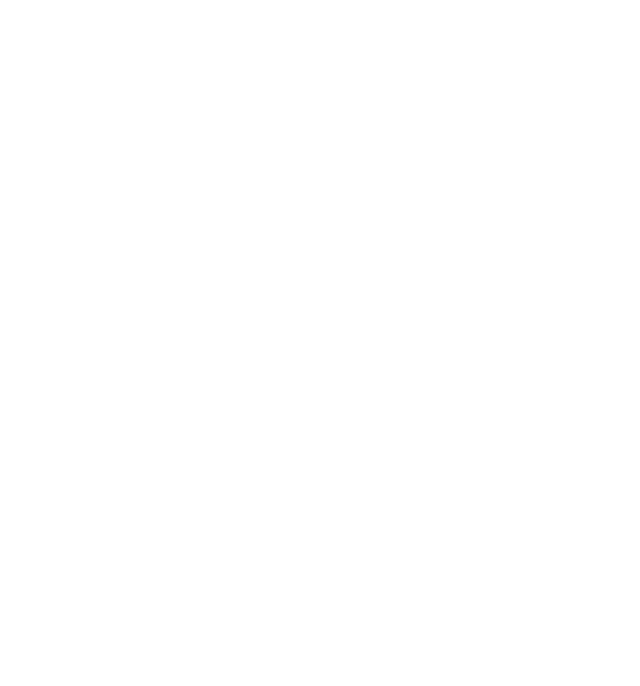
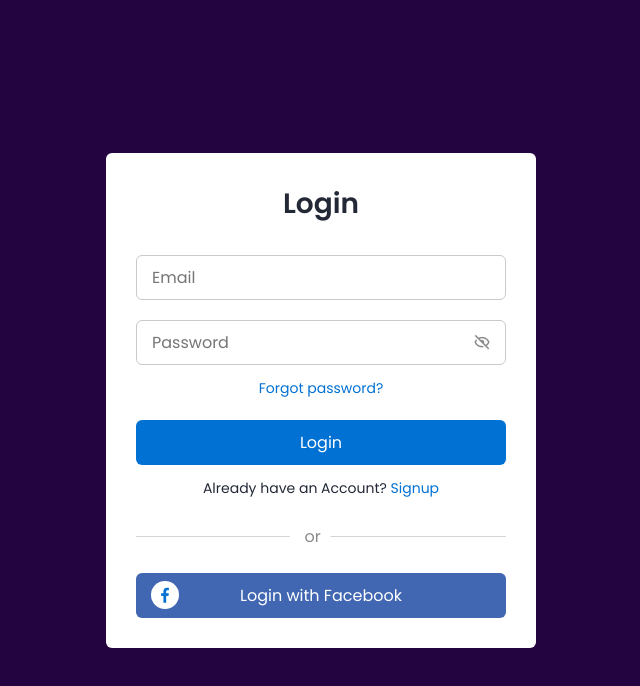
Before and after one commit to SyedaRija/Interactive-Contact-Form, a plain HTML site: page index.html in a window 1280 px wide. Shown: the whole page, without its empty margins (319-959 px from the left). Drawn offline with nearby package versions, Linux system fonts and the light colour scheme.

Commit message:
Login form

```diff
--- /dev/null
+++ b/css/style.css
@@ -0,0 +1,164 @@
+@import url('https://fonts.googleapis.com/css2?family=Poppins:ital,wght@0,100;0,200;0,300;0,400;0,500;0,600;0,700;0,800;0,900;1,100;1,200;1,300;1,400;1,500;1,600;1,700;1,800;1,900&display=swap');
+
+* {
+    margin: 0;
+    padding: 0;
+    box-sizing: border-box;
+    font-family: "Poppins", sans-serif;
+}
+
+.container {
+    height: 100vh;
+    width: 100%;
+    background-color: #240341;
+    display: flex;
+    align-items: center;
+    justify-content: center;
+}
+
+.form {
+    position: absolute;
+    max-width: 430px;
+    width: 100%;
+    padding: 30px;
+    background: #fff;
+    border-radius: 6px;
+}
+
+header {
+    font-size: 28px;
+    font-weight: 600;
+    color: #232836;
+    text-align: center;
+}
+
+form {
+    margin-top: 30px;
+}
+
+.form .field {
+    position: relative;
+    height: 45px;
+    width: 100%;
+    margin-top: 20px;
+    border-radius: 6px;
+}
+
+.field input,
+.field button {
+    height: 100%;
+    width: 100%;
+    border: none;
+    font-size: 16px;
+    font-weight: 400;
+    border-radius: 6px;
+}
+
+.field input {
+    outline: none;
+    padding: 0 15px;
+    border: 1px solid #cacaca;
+}
+
+.field input:focus {
+    border-bottom-width: 2px;
+}
+
+.eye-icon {
+    font-size: 18px;
+    color: #8b8b8b;
+    position: absolute;
+    top: 50%;
+    right: 10px;
+    transform: translateY(-50%);
+    cursor: pointer;
+    padding: 5px;
+}
+
+.field button {
+    background-color: #0171d3;
+    color: #fff;
+    transition: all 0.3s ease;
+    cursor: pointer;
+}
+
+.field button:hover {
+    background-color: #016dcb;
+}
+
+.form-link {
+    text-align: center;
+    margin-top: 10px;
+}
+
+.form-link span,
+.form-link a {
+    font-size: 14px;
+    font-weight: 400;
+    color: #232836;
+}
+
+.form a {
+    color: #0171d3;
+    text-decoration: none;
+}
+
+.form-content a:hover {
+    text-decoration: underline;
+}
+
+.line {
+    position: relative;
+    height: 1px;
+    width: 100%;
+    margin: 36px 0;
+    background-color: #d4d4d4;
+}
+
+.line::before {
+    content: "or";
+    position: absolute;
+    top: 50%;
+    right: 42%;
+    left: 47%;
+    transform: translate(-50%, -50%);
+    background-color: #fff;
+    color: #8b8b8b;
+    padding: 0 15px;
+}
+
+.media-options a {
+    display: flex;
+    align-items: center;
+    justify-content: center;
+}
+
+a.facebook{
+
+    color: #fff;
+    background-color: #4267b2;
+
+}
+a.facebook .facebook-icon{
+    height: 28px;
+    width: 28px;
+    color: #0171d3;
+    background-color: #fff;
+    font-size: 20px;
+    border-radius: 50%;
+    display: flex ;
+    align-items: center;
+    justify-content: center;
+}
+.facebook-icon{
+    position: absolute;
+    top: 50%;
+    left: 15px;
+    transform:translateY(-50%);
+}
+
+@media  screen and (max-width: 400px) {
+    .form{
+        padding: 15px 10px;
+    }
+}
--- a/index.html
+++ b/index.html
@@ -1,14 +1,59 @@
 <!DOCTYPE html>
 <html lang="en">
-<head>
-    <meta charset="UTF-8">
-    <meta name="viewport" content="width=device-width, initial-scale=1.0">
+  <head>
+    <meta charset="UTF-8" />
+    <meta name="viewport" content="width=device-width, initial-scale=1.0" />
     <title>Document</title>
-    <link rel="stylesheet" href="style.css">
-</head>
-<body>
+    <!-- CSS -->
+    <link rel="stylesheet" href="css/style.css" />
+
+    <!-- Boxicons CSS -->
+    <link
+      href="https://unpkg.com/boxicons@2.1.4/css/boxicons.min.css" rel="stylesheet"/>
+  </head>
+  <body>
+    <section class="container forms">
+        <div class="form login">
+            <div class="form-content">
+                <header>Login</header>
+
+                <form action="#">
+                    <div class="field input-field">
+                        <input type="email" placeholder="Email" class="input">
+                    </div>
+
+                    <div class="field input-field">
+                        <input type="password" placeholder="Password" class="password">
+                        <i class='bx bx-hide eye-icon'></i>
+                    </div>
+
+                    <div class="form-link">
+                        <a href="#" class="forgot-pass">Forgot password?</a>
+                    </div>
+
+                    <div class="field button-field">
+                        <button>Login</button>
+                    </div>
+
+                </form>
+                <div class="form-link">
+                    <span>Already have an Account? <a href="#" class="link Signup-link">Signup</a></span>
+                </div>
+            </div>
+
+            <div class="line"></div>
+
+            <div class="media-options">
+                <a href="#" class="field facebook">
+                    <i class='bx bxl-facebook facebook-icon'></i>
+                    <span>Login with Facebook</span>
+                </a>
+            </div>
+        </div>
+    </section>
 
 
-    <script src="script.js"></script>
-</body>
+    <!-- JAVASCRIPT -->
+    <script src="js/script.js"></script>
+  </body>
 </html>
--- /dev/null
+++ b/js/script.js
@@ -0,0 +1,27 @@
+const forms = document.querySelector(".forms"),
+    pwShowHide = document.querySelectorAll(".eye-icon"),
+    links = document.querySelectorAll(".link");
+
+pwShowHide.forEach(eyeIcon => {
+    eyeIcon.addEventListener("click", () => {
+        let pwFields = eyeIcon.parentElement.parentElement.querySelectorAll(".password")
+
+        pwFields.forEach(password => {
+            if (password.type === "password") {
+                password.type = "text";
+                eyeIcon.classList.replace("bx-hide", "bx-show");
+                return;
+            }
+            password.type = "password";
+            eyeIcon.classList.replace("bx-show", "bx-hide");
+        })
+    })
+
+    // links.forEach(link => {
+    //     link.addEventListener("click", e =>{
+    //         e.preventDefault()
+    //         forms.classList.toggle(show-hide)
+    //     })
+    // })
+
+})
```
Also changed, not shown: script.js (deleted), style.css (deleted).
